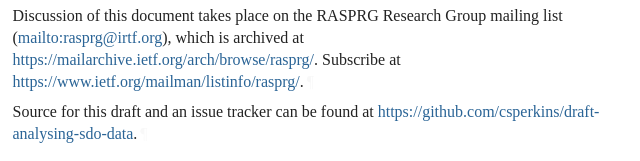
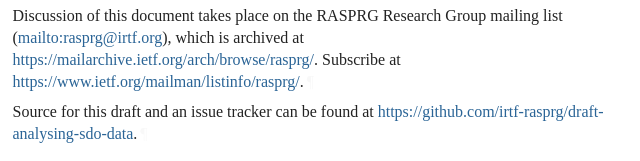
Before and after one commit to csperkins/draft-analysing-sdo-data, a plain HTML site: page draft-irtf-rasprg-analysing-ietf-data.html in a window 1280 px wide. Shown: the part 806-967 px from the top of the page, 112-752 px from the left. Drawn offline with Linux system fonts and the light colour scheme; a web font is replaced by a local one.

Commit message:
Script updating gh-pages from 1d2eec5. [ci skip]

```diff
--- a/draft-irtf-rasprg-analysing-ietf-data.html
+++ b/draft-irtf-rasprg-analysing-ietf-data.html
@@ -1128,7 +1128,7 @@ not an IETF product and is not a standard.<a href="#section-abstract-2" class="p
         which is archived at <span><a href="https://mailarchive.ietf.org/arch/browse/rasprg/">https://mailarchive.ietf.org/arch/browse/rasprg/</a></span>.
         Subscribe at <span><a href="https://www.ietf.org/mailman/listinfo/rasprg/">https://www.ietf.org/mailman/listinfo/rasprg/</a></span>.<a href="#section-note.1-3" class="pilcrow">¶</a></p>
 <p id="section-note.1-4">Source for this draft and an issue tracker can be found at
-        <span><a href="https://github.com/csperkins/draft-analysing-sdo-data">https://github.com/csperkins/draft-analysing-sdo-data</a></span>.<a href="#section-note.1-4" class="pilcrow">¶</a></p>
+        <span><a href="https://github.com/irtf-rasprg/draft-analysing-sdo-data">https://github.com/irtf-rasprg/draft-analysing-sdo-data</a></span>.<a href="#section-note.1-4" class="pilcrow">¶</a></p>
 </section>
 <div id="status-of-memo">
 <section id="section-boilerplate.1">
```
Also changed, not shown: draft-irtf-rasprg-analysing-ietf-data.txt.
